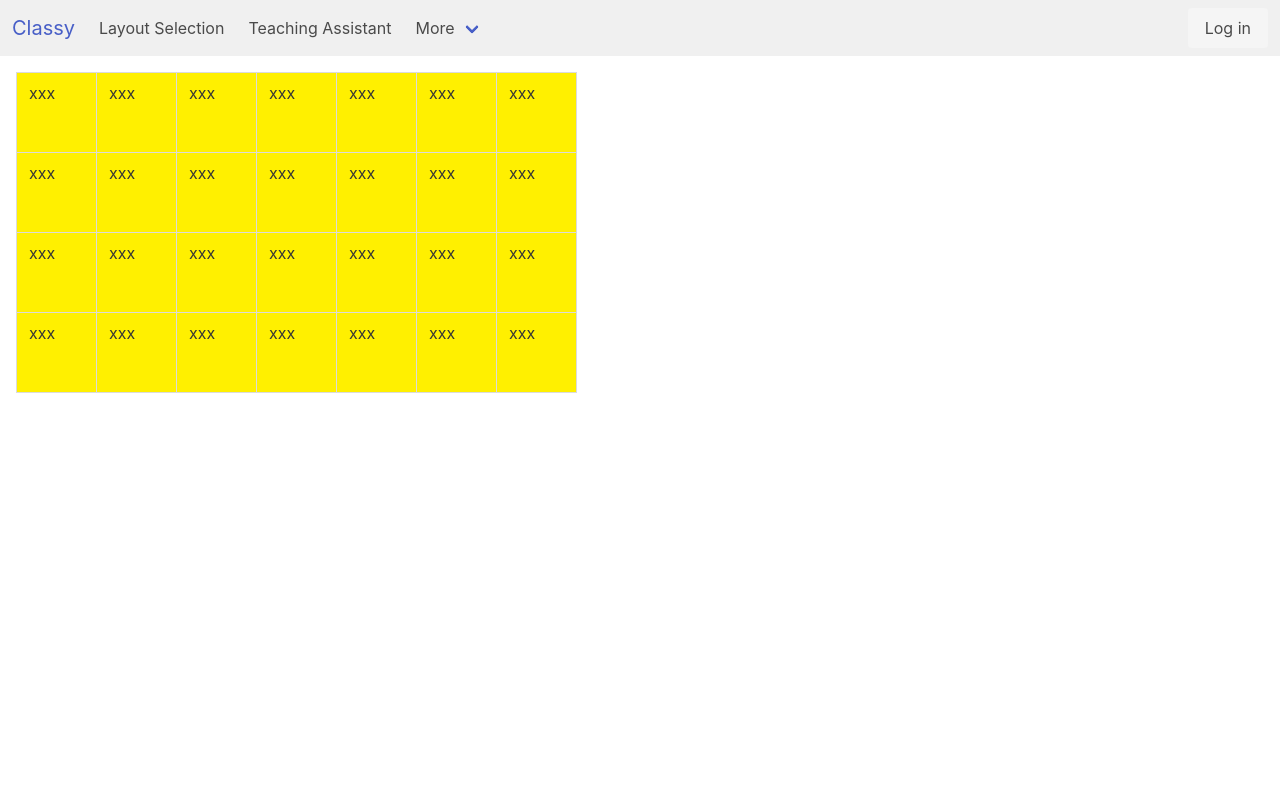
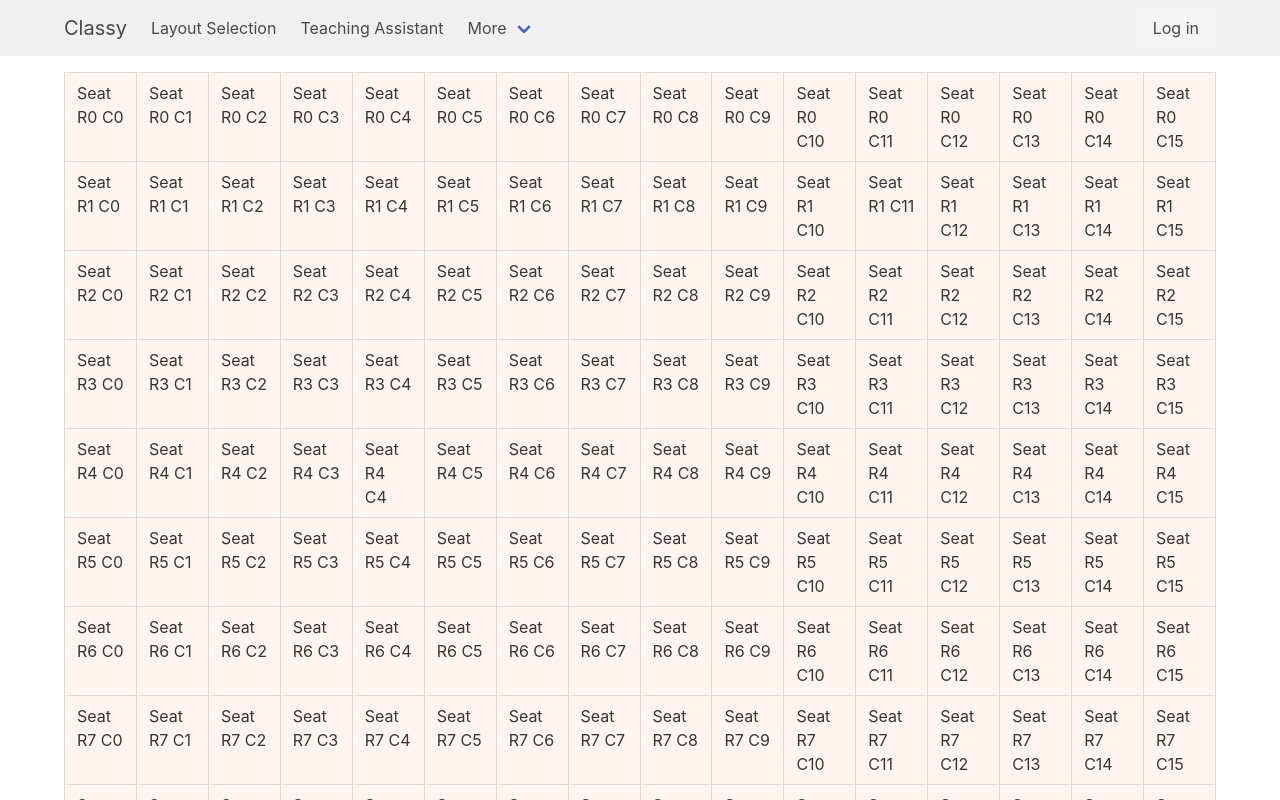
Before and after one commit to nianlu/classy, a React (Create React App) app in the folder client/: page / in a window 1280 px wide. Shown: the top 800 px of the page. Built offline with nearby package versions, Linux system fonts and the light colour scheme.

Commit message:
improved seats

```diff
--- a/client/package.json
+++ b/client/package.json
@@ -2,6 +2,7 @@
   "name": "classy",
   "version": "0.1.0",
   "private": true,
+  "homepage": "https://nianlu.github.io/classy",
   "dependencies": {
     "bulma": "^0.7.5",
     "node-sass": "^4.12.0",
@@ -10,6 +11,8 @@
     "react-scripts": "3.0.1"
   },
   "scripts": {
+    "predeploy": "npm run build",
+    "deploy": "gh-pages -d build",
     "start": "react-scripts start",
     "build": "react-scripts build",
     "test": "react-scripts test",
@@ -29,5 +32,8 @@
       "last 1 firefox version",
       "last 1 safari version"
     ]
+  },
+  "devDependencies": {
+    "gh-pages": "^2.0.1"
   }
 }
--- a/client/src/container/App.js
+++ b/client/src/container/App.js
@@ -2,53 +2,14 @@ import React from 'react';
 import './App.sass';
 
 import Nav from './Nav';
+import Body from './Body';
 
 function App() {
   return (
     <div>
       <Nav />
 
-      <div className="body">
-
-        <table className="table is-bordered">
-          <tr>
-            <td className="c-box">xxx</td>
-            <td className="c-box">xxx</td>
-            <td className="c-box">xxx</td>
-            <td className="c-box">xxx</td>
-            <td className="c-box">xxx</td>
-            <td className="c-box">xxx</td>
-            <td className="c-box">xxx</td>
-          </tr>
-          <tr>
-            <td className="c-box">xxx</td>
-            <td className="c-box">xxx</td>
-            <td className="c-box">xxx</td>
-            <td className="c-box">xxx</td>
-            <td className="c-box">xxx</td>
-            <td className="c-box">xxx</td>
-            <td className="c-box">xxx</td>
-          </tr>
-          <tr>
-            <td className="c-box">xxx</td>
-            <td className="c-box">xxx</td>
-            <td className="c-box">xxx</td>
-            <td className="c-box">xxx</td>
-            <td className="c-box">xxx</td>
-            <td className="c-box">xxx</td>
-            <td className="c-box">xxx</td>
-          </tr>
-          <tr>
-            <td className="c-box">xxx</td>
-            <td className="c-box">xxx</td>
-            <td className="c-box">xxx</td>
-            <td className="c-box">xxx</td>
-            <td className="c-box">xxx</td>
-            <td className="c-box">xxx</td>
-            <td className="c-box">xxx</td>
-          </tr>
-        </table>
-      </div>
+      <Body />
     </div>
   );
 }
--- a/client/src/container/App.sass
+++ b/client/src/container/App.sass
@@ -1,11 +1,5 @@
 .navbar
     background-color: #f0f0f0
-
-.c-box
-    height: 5rem
-    width: 5rem
-    background-color: #fff000
-
 
 .body
     padding-top: 1rem
--- /dev/null
+++ b/client/src/container/Body.js
@@ -0,0 +1,22 @@
+import React from 'react';
+import './Body.sass';
+
+function Body() {
+  return (
+    <body className="body">
+      <div className="container">
+      <table className="table is-bordered">
+        {Array(10).fill().map((_,i) =>
+          <tr>
+            {Array(16).fill().map((_,j) =>
+              <td className="c-box">Seat R{i} C{j}</td>
+            )}
+          </tr>
+        )}
+      </table>
+      </div>
+    </body>
+  );
+}
+
+export default Body;
--- /dev/null
+++ b/client/src/container/Body.sass
@@ -0,0 +1,4 @@
+.c-box
+    height: 5rem
+    width: 5rem
+    background-color: #fff5ee
--- a/client/src/container/Nav.js
+++ b/client/src/container/Nav.js
@@ -3,6 +3,7 @@ import React from 'react';
 function Nav() {
   return (
     <nav class="navbar" role="navigation" aria-label="main navigation">
+      <div className="container">
       <div class="navbar-brand">
         <a class="navbar-item subtitle" href="#">Classy</a>
       </div>
@@ -26,9 +27,6 @@ function Nav() {
                 About
               </a>
               <a class="navbar-item">
-                Jobs
-              </a>
-              <a class="navbar-item">
                 Contact
               </a>
               <hr class="navbar-divider" />
@@ -49,6 +47,7 @@ function Nav() {
           </div>
         </div>
       </div>
+      </div>
     </nav>
   );
 }
```
Also changed, not shown: 1 other file (tests, documents, lock files or other folders).
